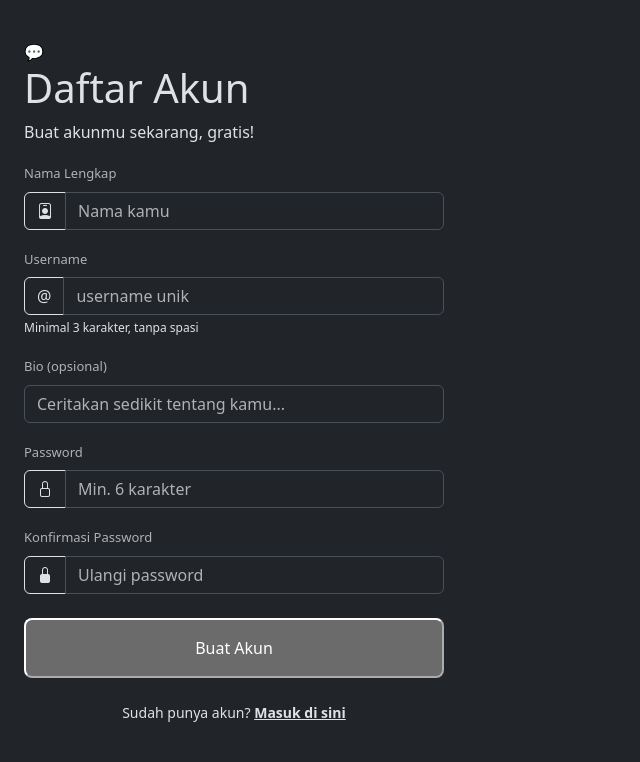
After one commit to RMBLOGG/gasngobrol, a Flask app: page /register in a window 1280 px wide. The commit adds this page. Shown: the top 762 px of the page, without its empty margins (0-640 px from the left). Run offline with Flask 3, Linux system fonts and the light colour scheme.

Commit message:
Add files via upload

```diff
--- /dev/null
+++ b/templates/auth/register.html
@@ -0,0 +1,151 @@
+<!DOCTYPE html>
+<html lang="id" data-bs-theme="dark">
+<head>
+  <meta charset="UTF-8">
+  <meta name="viewport" content="width=device-width, initial-scale=1.0, maximum-scale=1.0">
+  <title>Daftar - ChatKu</title>
+  <link href="https://cdn.jsdelivr.net/npm/bootstrap@5.3.3/dist/css/bootstrap.min.css" rel="stylesheet">
+  <link href="https://cdn.jsdelivr.net/npm/bootstrap-icons@1.11.3/font/bootstrap-icons.css" rel="stylesheet">
+  <link href="https://fonts.googleapis.com/css2?family=Plus+Jakarta+Sans:wght@400;500;600;700;800&display=swap" rel="stylesheet">
+  <link href="/static/css/main.css" rel="stylesheet">
+</head>
+<body>
+<div class="auth-page" style="padding: 40px 24px;">
+  <div class="auth-card fade-up" style="max-width:420px">
+    <div class="auth-logo">
+      <div class="logo-icon">💬</div>
+      <h1>Daftar Akun</h1>
+      <p>Buat akunmu sekarang, gratis!</p>
+    </div>
+
+    <div id="errorAlert" class="alert alert-danger d-none rounded-3" style="font-size:14px"></div>
+    <div id="successAlert" class="alert alert-success d-none rounded-3" style="font-size:14px"></div>
+
+    <form id="registerForm">
+      <div class="mb-3">
+        <label class="form-label text-muted" style="font-size:13px">Nama Lengkap</label>
+        <div class="input-group">
+          <span class="input-group-text" style="background:var(--bg-input);border-color:var(--border);color:var(--text-muted)"><i class="bi bi-person-badge"></i></span>
+          <input type="text" class="form-control" id="display_name" placeholder="Nama kamu" required>
+        </div>
+      </div>
+      <div class="mb-3">
+        <label class="form-label text-muted" style="font-size:13px">Username</label>
+        <div class="input-group">
+          <span class="input-group-text" style="background:var(--bg-input);border-color:var(--border);color:var(--text-muted)">@</span>
+          <input type="text" class="form-control" id="username" placeholder="username unik" required>
+        </div>
+        <div style="font-size:12px;color:var(--text-muted);margin-top:4px">Minimal 3 karakter, tanpa spasi</div>
+      </div>
+      <div class="mb-3">
+        <label class="form-label text-muted" style="font-size:13px">Bio (opsional)</label>
+        <input type="text" class="form-control" id="bio" placeholder="Ceritakan sedikit tentang kamu...">
+      </div>
+      <div class="mb-3">
+        <label class="form-label text-muted" style="font-size:13px">Password</label>
+        <div class="input-group">
+          <span class="input-group-text" style="background:var(--bg-input);border-color:var(--border);color:var(--text-muted)"><i class="bi bi-lock"></i></span>
+          <input type="password" class="form-control" id="password" placeholder="Min. 6 karakter" required>
+        </div>
+      </div>
+      <div class="mb-4">
+        <label class="form-label text-muted" style="font-size:13px">Konfirmasi Password</label>
+        <div class="input-group">
+          <span class="input-group-text" style="background:var(--bg-input);border-color:var(--border);color:var(--text-muted)"><i class="bi bi-lock-fill"></i></span>
+          <input type="password" class="form-control" id="confirm_password" placeholder="Ulangi password" required>
+        </div>
+      </div>
+
+      <!-- PASSWORD STRENGTH -->
+      <div id="pwStrength" class="mb-3" style="display:none">
+        <div style="font-size:12px;color:var(--text-muted);margin-bottom:4px">Kekuatan password: <span id="pwStrengthLabel">-</span></div>
+        <div style="height:4px;border-radius:2px;background:var(--bg-input);overflow:hidden">
+          <div id="pwStrengthBar" style="height:100%;width:0%;transition:width 0.3s,background 0.3s;border-radius:2px"></div>
+        </div>
+      </div>
+
+      <button type="submit" class="btn-accent w-100 py-3 rounded-3" id="regBtn" style="font-size:16px">
+        <span id="btnText">Buat Akun</span>
+        <span id="btnSpinner" class="d-none"><span class="spinner-border spinner-border-sm me-2"></span>Memproses...</span>
+      </button>
+    </form>
+
+    <div class="text-center mt-4" style="font-size:14px;color:var(--text-muted)">
+      Sudah punya akun? <a href="/login" style="color:var(--accent);font-weight:600">Masuk di sini</a>
+    </div>
+  </div>
+</div>
+
+<script src="https://cdn.jsdelivr.net/npm/bootstrap@5.3.3/dist/js/bootstrap.bundle.min.js"></script>
+<script>
+  const pwInput = document.getElementById('password');
+  const pwStrength = document.getElementById('pwStrength');
+  const pwStrengthBar = document.getElementById('pwStrengthBar');
+  const pwStrengthLabel = document.getElementById('pwStrengthLabel');
+
+  pwInput.addEventListener('input', () => {
+    const val = pwInput.value;
+    pwStrength.style.display = val ? 'block' : 'none';
+    let score = 0;
+    if (val.length >= 6) score++;
+    if (val.length >= 10) score++;
+    if (/[A-Z]/.test(val)) score++;
+    if (/[0-9]/.test(val)) score++;
+    if (/[^A-Za-z0-9]/.test(val)) score++;
+    const labels = ['', 'Lemah', 'Cukup', 'Sedang', 'Kuat', 'Sangat Kuat'];
+    const colors = ['', '#ff4757', '#ffa502', '#eccc68', '#2ed573', '#00a884'];
+    pwStrengthBar.style.width = (score * 20) + '%';
+    pwStrengthBar.style.background = colors[score];
+    pwStrengthLabel.textContent = labels[score] || '-';
+    pwStrengthLabel.style.color = colors[score];
+  });
+
+  document.getElementById('registerForm').addEventListener('submit', async (e) => {
+    e.preventDefault();
+    const btn = document.getElementById('regBtn');
+    const btnText = document.getElementById('btnText');
+    const btnSpinner = document.getElementById('btnSpinner');
+    const errDiv = document.getElementById('errorAlert');
+    const sucDiv = document.getElementById('successAlert');
+
+    btnText.classList.add('d-none');
+    btnSpinner.classList.remove('d-none');
+    btn.disabled = true;
+    errDiv.classList.add('d-none');
+    sucDiv.classList.add('d-none');
+
+    const data = {
+      display_name: document.getElementById('display_name').value,
+      username: document.getElementById('username').value.toLowerCase().trim(),
+      bio: document.getElementById('bio').value,
+      password: document.getElementById('password').value,
+      confirm_password: document.getElementById('confirm_password').value
+    };
+
+    try {
+      const res = await fetch('/register', {
+        method: 'POST',
+        headers: { 'Content-Type': 'application/json' },
+        body: JSON.stringify(data)
+      });
+      const result = await res.json();
+      if (result.success) {
+        sucDiv.textContent = 'Akun berhasil dibuat! Mengalihkan ke halaman login...';
+        sucDiv.classList.remove('d-none');
+        setTimeout(() => window.location.href = '/login', 2000);
+      } else {
+        errDiv.textContent = result.message || 'Terjadi kesalahan';
+        errDiv.classList.remove('d-none');
+      }
+    } catch {
+      errDiv.textContent = 'Koneksi bermasalah, coba lagi';
+      errDiv.classList.remove('d-none');
+    } finally {
+      btnText.classList.remove('d-none');
+      btnSpinner.classList.add('d-none');
+      btn.disabled = false;
+    }
+  });
+</script>
+</body>
+</html>
```
Also changed, not shown: templates/auth/login.html (+108 -0 lines).
